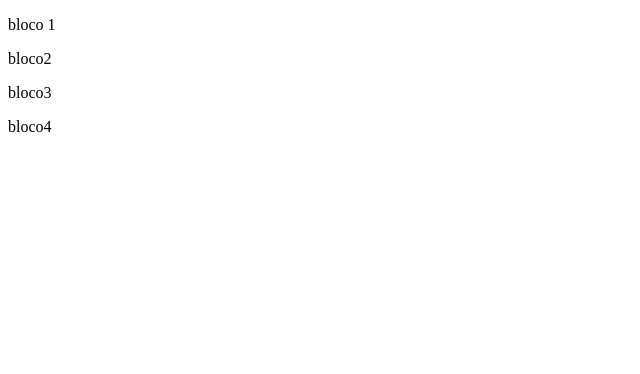
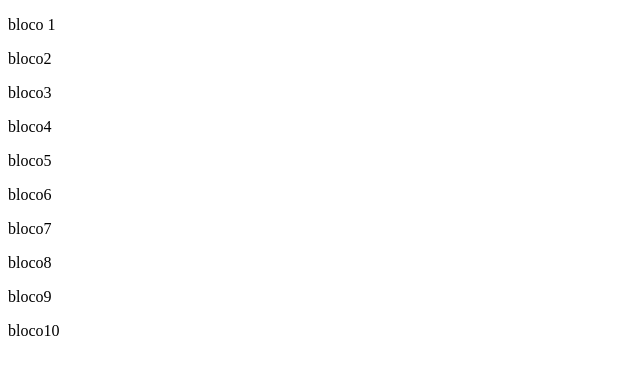
Before and after one commit to CEEMTI-BG-prof-Melissa/aula-01-ana-carolina, a plain HTML site: page Aula02_3ºTRIMESTRE/index.html in a window 1280 px wide. Shown: the whole page, without its empty margins (0-640 px from the left). Drawn offline with Linux system fonts and the light colour scheme.

Commit message:
Update index.html

```diff
--- a/Aula02_3ºTRIMESTRE/index.html
+++ b/Aula02_3ºTRIMESTRE/index.html
@@ -13,13 +13,41 @@
         <p> bloco2</p>
       </div>
 
-      <div id="div2">
+      <div id="div3">
         <p> bloco3</p>
       </div>
 
-      <div id="div3">
+      <div id="div4">
         <p> bloco4</p>
         </div>
 
+      <div id="div5">
+        <p> bloco5</p>
+        </div>
+
+      <div id="div6">
+        <p> bloco6</p>
+        </div>
+
+      <div id="div7">
+        <p> bloco7</p>
+        </div>
+
+      <div id="div8">
+        <p> bloco8</p>
+        </div>
+
+      <div id="div9">
+         <p> bloco9</p>
+          </div>
+
+      <div id="div10">
+        <p> bloco10</p>
+        </div>
+
+
+
+
+
     </body>
     </html>
```
